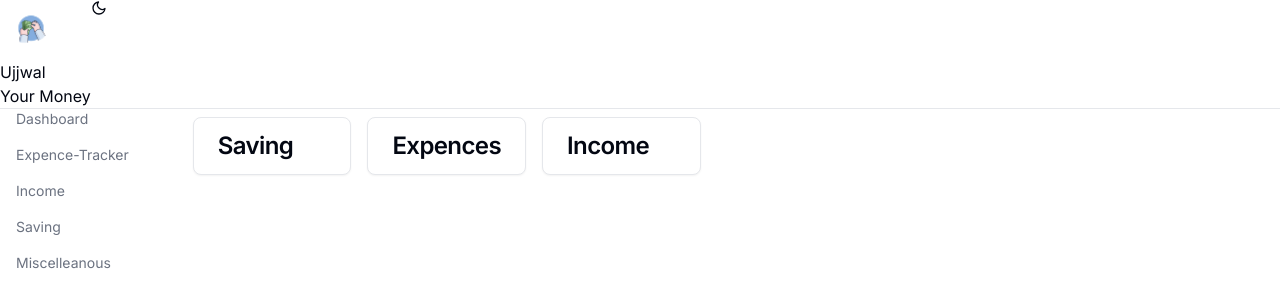
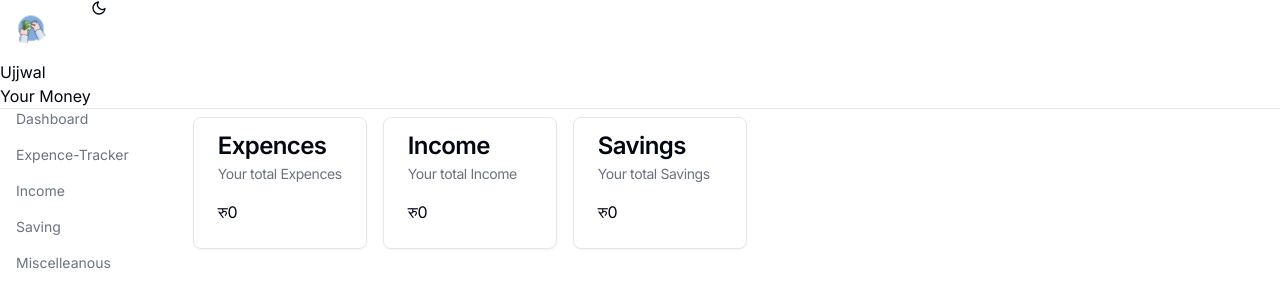
Before and after one commit to ujjwal-207/Expense-tracker, a Next.js app: page /dashboard in a window 1280 px wide. Shown: the top 308 px of the page. Built offline with nearby package versions, Linux system fonts and the light colour scheme; no server answers; the database is empty.

Commit message:
showing fincial statement in dasbord

```diff
--- a/app/(dashbordSetup)/dashboard/page.tsx
+++ b/app/(dashbordSetup)/dashboard/page.tsx
@@ -1,40 +1,25 @@
-import {
-  Card,
-  CardContent,
-  CardDescription,
-  CardFooter,
-  CardHeader,
-  CardTitle,
-} from "@/components/ui/card";
-const cardDetails = [
-  {
-    title: "Saving",
-    href: "/saving",
-  },
-  {
-    title: "Expences",
-    href: "/expences",
-  },
-  {
-    title: "Income",
-    href: "/income",
-  },
-];
+import { dbConnect } from "@/app/lib/dbConnect";
+import Expences from "@/app/models/expences";
+import Incomes from "@/app/models/calculation";
+import Expencescard from "@/app/export/cards.expences";
 
-export default function Page() {
+export default async function Page() {
+  await dbConnect();
+  const expences = await Expences.find({}).lean();
+  const expencesData = JSON.parse(JSON.stringify(expences));
+  const incomes = await Incomes.find({}).lean();
+  const incomeData = JSON.parse(JSON.stringify(incomes));
+  const totalIncome = incomes.reduce((total, item) => total + item.income, 0);
+  const totalExpences = expences.reduce(
+    (total, item) => total + item.expences,
+    0
+  );
+
+  const saving = totalIncome - totalExpences;
+
   return (
     <div>
-      <div className="flex gap-16">
-        <div className="grid grid-cols-2 xl:grid-cols-4 gap-4 tracking-tight mt-2">
-          {cardDetails.map((details, index) => (
-            <Card key={index}>
-              <CardHeader className="px-4 pt-3 pb-2 xl:py-4 xl:px-6 font-normal">
-                <CardTitle>{details.title}</CardTitle>
-              </CardHeader>
-            </Card>
-          ))}
-        </div>
-      </div>
+      <Expencescard ExpencesData={expencesData} IncomeData={incomeData} />
     </div>
   );
 }
--- a/app/(dashbordSetup)/saving/page.tsx
+++ b/app/(dashbordSetup)/saving/page.tsx
@@ -15,6 +15,7 @@ export default async function Page() {
     (total, item) => total + item.expences,
     0
   );
+
   const saving = totalIncome - totalExpences;
 
   return (
--- a/app/export/cards.expences.tsx
+++ b/app/export/cards.expences.tsx
@@ -1,3 +1,4 @@
+"use client";
 import {
   Card,
   CardContent,
@@ -7,9 +8,25 @@ import {
   CardTitle,
 } from "@/components/ui/card";
 
-import React from "react";
+import React, { useEffect, useState } from "react";
 
-const Expencescard = ({ Expences }) => {
+const Expencescard = ({ ExpencesData, IncomeData }) => {
+  const [totalExpence, setTotalExpence] = useState(0);
+  const [totalIncome, setTotalIncome] = useState(0);
+  useEffect(() => {
+    if (ExpencesData.length > 0 || IncomeData.lenght > 0) {
+      CalculateTotal();
+    }
+  }, [ExpencesData, IncomeData]);
+  const CalculateTotal = () => {
+    const extotal = ExpencesData.reduce(
+      (total, item) => total + item.expences,
+      0
+    );
+    const intotal = IncomeData.reduce((total, item) => total + item.income, 0);
+    setTotalIncome(intotal);
+    setTotalExpence(extotal);
+  };
   return (
     <div>
       <div>
@@ -20,7 +37,21 @@ const Expencescard = ({ Expences }) => {
                 <CardTitle>Expences</CardTitle>
                 <CardDescription>Your total Expences</CardDescription>
               </CardHeader>
-              <CardContent>{Expences}</CardContent>
+              <CardContent>रु{totalExpence}</CardContent>
+            </Card>
+            <Card>
+              <CardHeader className="px-4 pt-3 pb-2 xl:py-4 xl:px-6 font-normal">
+                <CardTitle>Income</CardTitle>
+                <CardDescription>Your total Income</CardDescription>
+              </CardHeader>
+              <CardContent>रु{totalIncome}</CardContent>
+            </Card>
+            <Card>
+              <CardHeader className="px-4 pt-3 pb-2 xl:py-4 xl:px-6 font-normal">
+                <CardTitle>Savings</CardTitle>
+                <CardDescription>Your total Savings</CardDescription>
+              </CardHeader>
+              <CardContent>रु{totalIncome - totalExpence}</CardContent>
             </Card>
           </div>
         </div>
--- a/app/export/record.tsx
+++ /dev/null
@@ -1,41 +0,0 @@
-import { useEffect, useState } from "react";
-import { dbConnect } from "../lib/dbConnect";
-import Expences from "@/app/models/expences";
-import Incomes from "../models/calculation";
-
-async function fetchRecord() {
-  await dbConnect();
-
-  const expences = await Expences.find({}).lean();
-  const incomes = await Incomes.find({}).lean();
-
-  const totalIncome = incomes.reduce((total, item) => total + item.income, 0);
-  const totalExpences = expences.reduce(
-    (total, item) => total + item.expences,
-    0
-  );
-  const saving = totalIncome - totalExpences;
-
-  return { expences, totalExpences, totalIncome, saving };
-}
-
-export default function Record() {
-  const [data, setData] = useState({
-    expences: [],
-    totalExpences: 0,
-    totalIncome: 0,
-    saving: 0,
-  });
-  const [loading, setLoading] = useState(true);
-
-  useEffect(() => {
-    fetchRecord().then((result) => {
-      setData(result);
-      setLoading(false);
-    });
-  }, []);
-
-  if (loading) return <div>Loading...</div>;
-
-  return data;
-}
```
